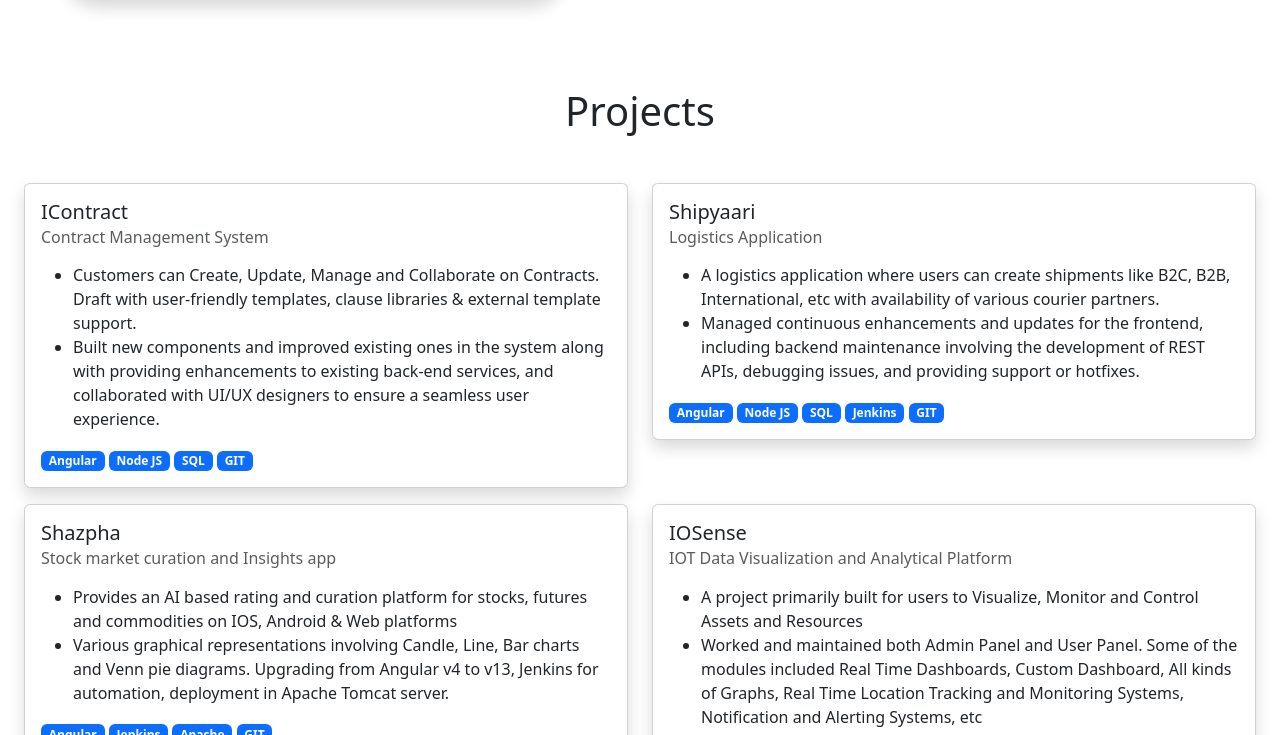
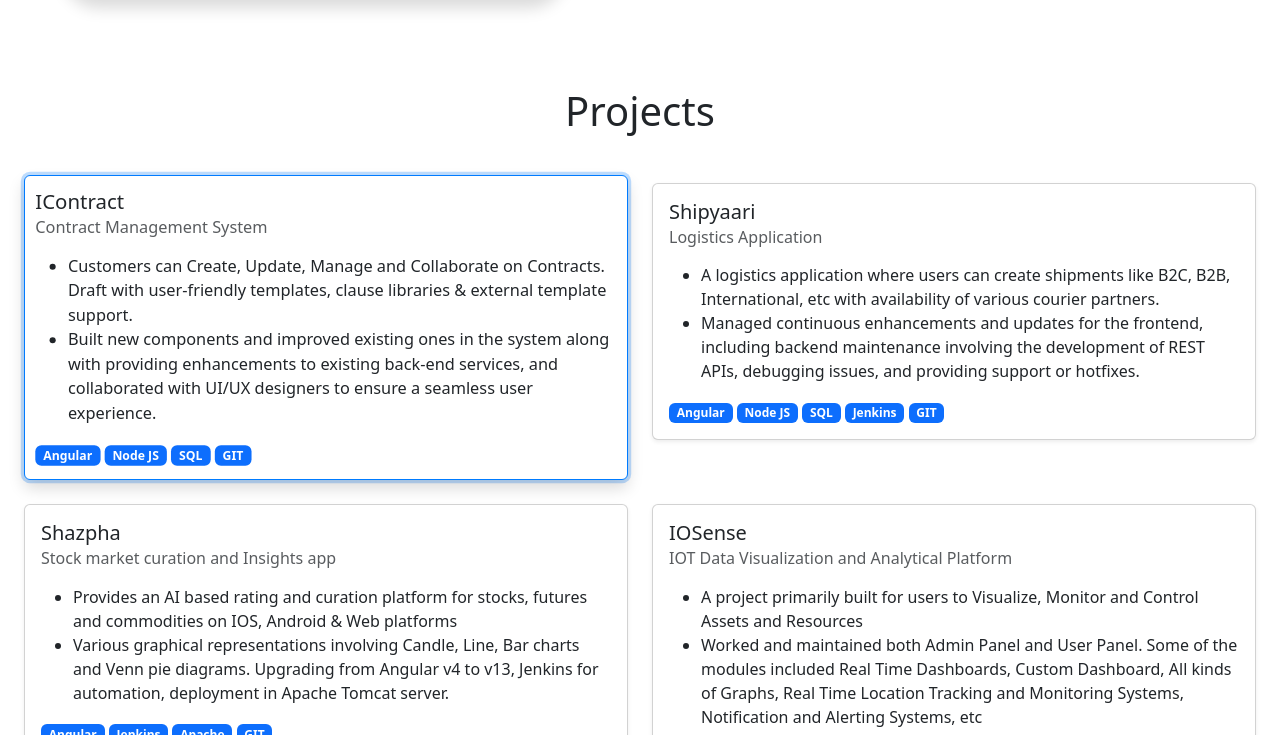
Before and after one commit to mkv336699/mkv336699.github.io, a plain HTML site: page index.html in a window 1280 px wide. In both pictures the pointer is over the element 326 px from the left and 1700 px from the top of the page. Shown: the part 1365-2100 px from the top of the page. Drawn offline with nearby package versions, Linux system fonts and the light colour scheme.

Commit message:
Add card hover animation

```diff
--- a/css/style.css
+++ b/css/style.css
@@ -86,3 +86,32 @@ table {
 .about {
     height: 100%;
 }
+
+/* Card hover animations */
+.card.shadow.mt-3.cursor-pointer {
+    transition: all 0.3s ease;
+    transform: translateY(0);
+    box-shadow: 0 0.125rem 0.25rem rgba(0, 0, 0, 0.075) !important;
+}
+
+.card.shadow.mt-3.cursor-pointer:hover {
+    transform: translateY(-8px);
+    box-shadow: 0 0.5rem 1rem rgba(0, 0, 0, 0.15) !important;
+    border-color: #007bff;
+}
+
+/* Optional: Add a subtle scale effect on hover */
+.card.shadow.mt-3.cursor-pointer:hover .card-body {
+    transform: scale(1.02);
+    transition: transform 0.3s ease;
+}
+
+/* Ensure smooth transitions for all card elements */
+.card.shadow.mt-3.cursor-pointer .card-body {
+    transition: transform 0.3s ease;
+}
+
+/* Add a subtle glow effect on hover */
+.card.shadow.mt-3.cursor-pointer:hover {
+    box-shadow: 0 0.5rem 1rem rgba(0, 0, 0, 0.15), 0 0 0 0.2rem rgba(0, 123, 255, 0.25) !important;
+}
```
